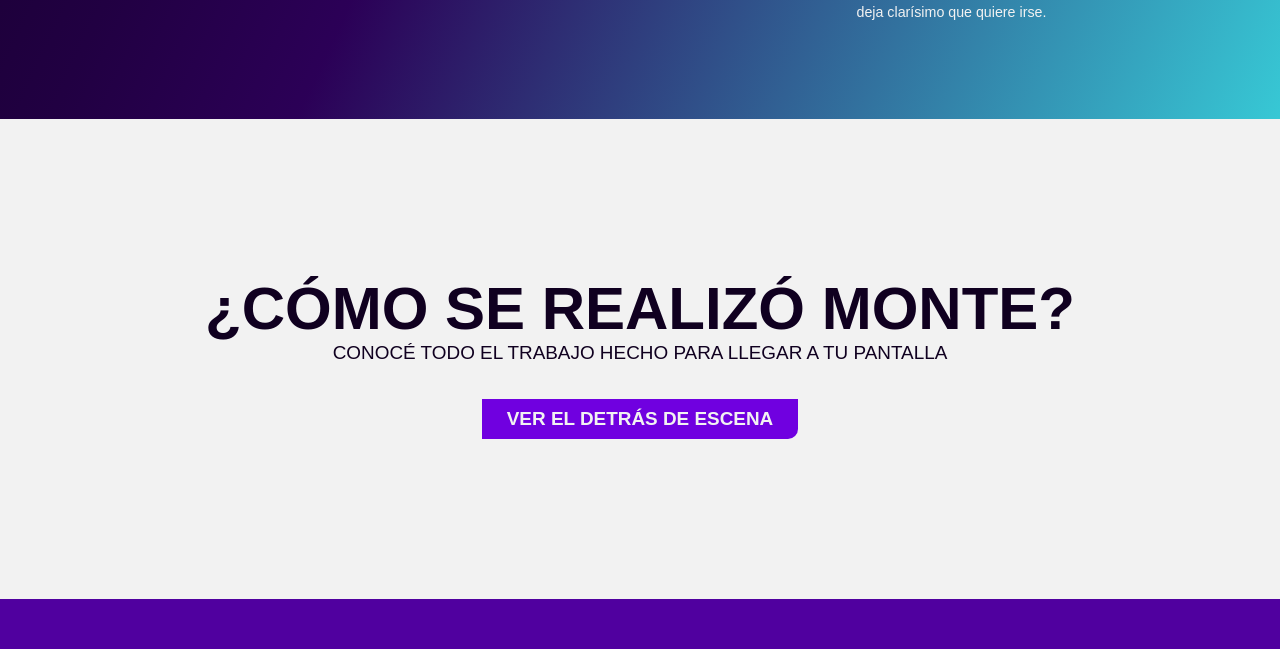
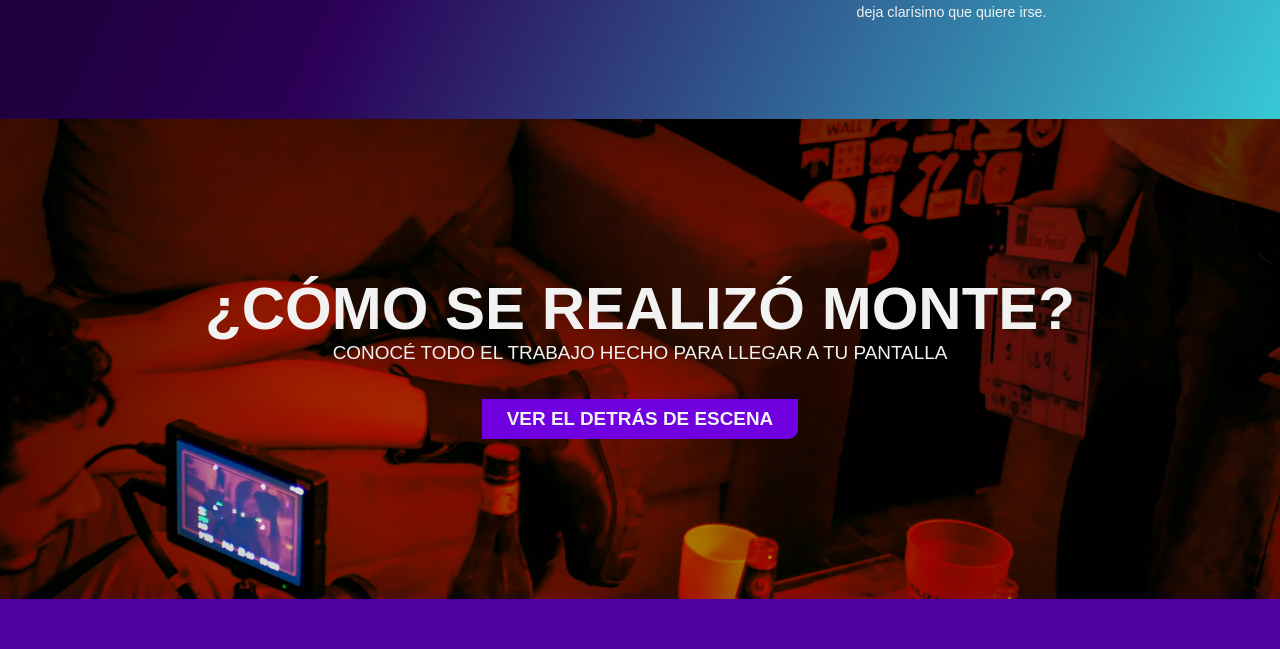
Before and after one commit to SimonettiT/monte-website, a Vue app: page / in a window 1280 px wide. Shown: the part 3544-4193 px from the top of the page. Built offline with nearby package versions, Linux system fonts and the light colour scheme; a web font is replaced by a local one.

Commit message:
Added background image

```diff
--- a/src/components/BackstageCalltoAction.vue
+++ b/src/components/BackstageCalltoAction.vue
@@ -1,9 +1,10 @@
 <script setup>
-
+import BackstageBackground1 from '@/assets/images/backstage-portrait-1.jpg';
+import BackstageBackground2 from '@/assets/images/backstage-portrait-2.jpg';
 </script>
 
 <template>
-    <section class="backstage-actioncall">
+    <section class="backstage-actioncall" :style="{ backgroundImage: 'url(' + BackstageBackground1 + ')' }">
         <div class="backstage-actioncall__container container">
             <h2 class="backstage-actioncall__title">¿CÓMO SE REALIZÓ MONTE?</h2>
             <p class="backstage-actioncall__description">CONOCÉ TODO EL TRABAJO HECHO PARA LLEGAR A TU PANTALLA</p>
@@ -22,6 +23,9 @@
 section.backstage-actioncall
     padding-block: calc(variables.$section-gap * 5)
     background-color: colors.$light
+    background-size: cover
+    object-fit: cover
+    color: colors.$light
     h2
         font-weight: fonts.$font-bold
         line-height: 1
```
Also changed, not shown: src/assets/images/backstage-portrait-1.jpg (added), 1 other file (tests, documents, lock files or other folders).
